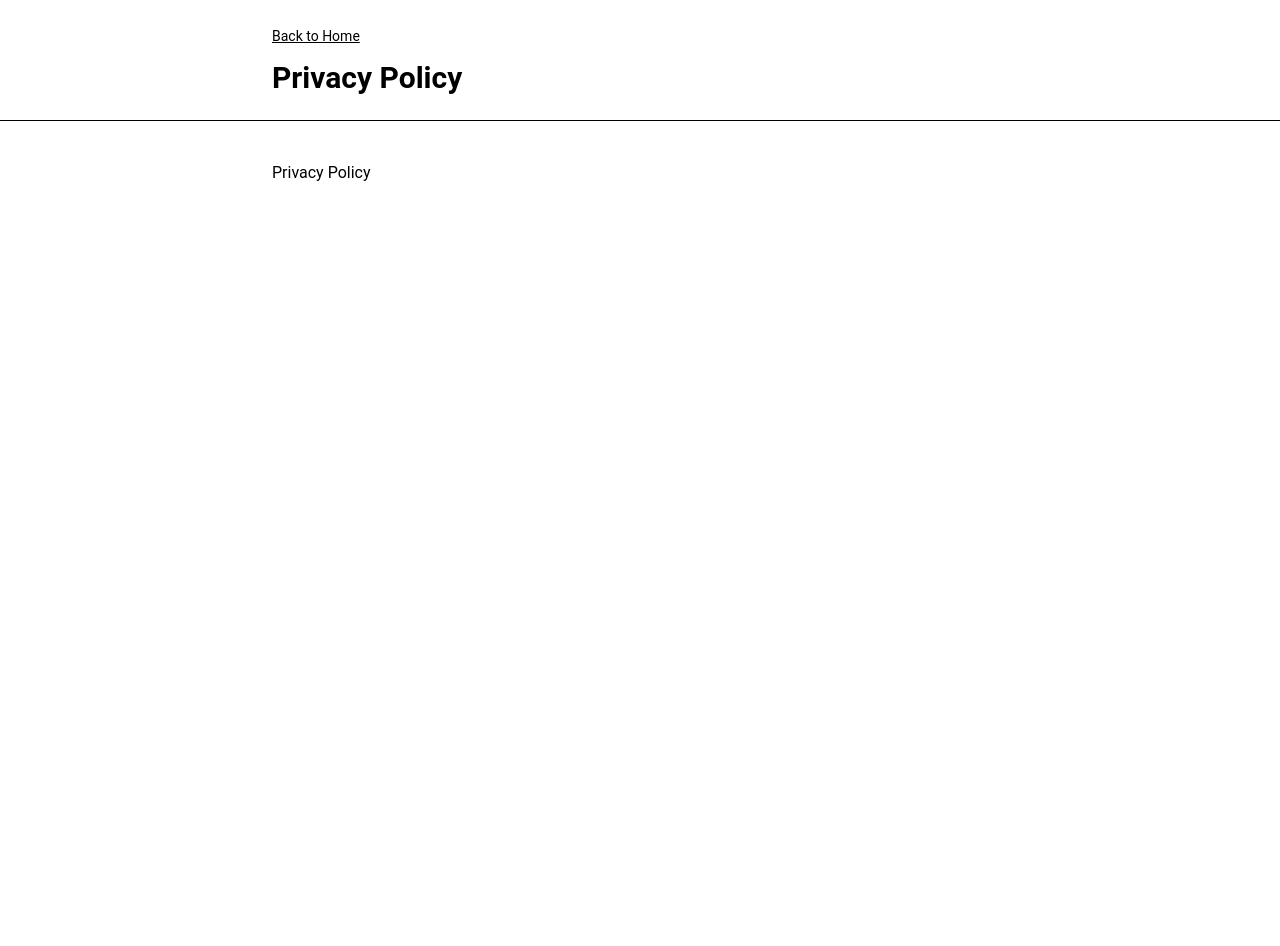
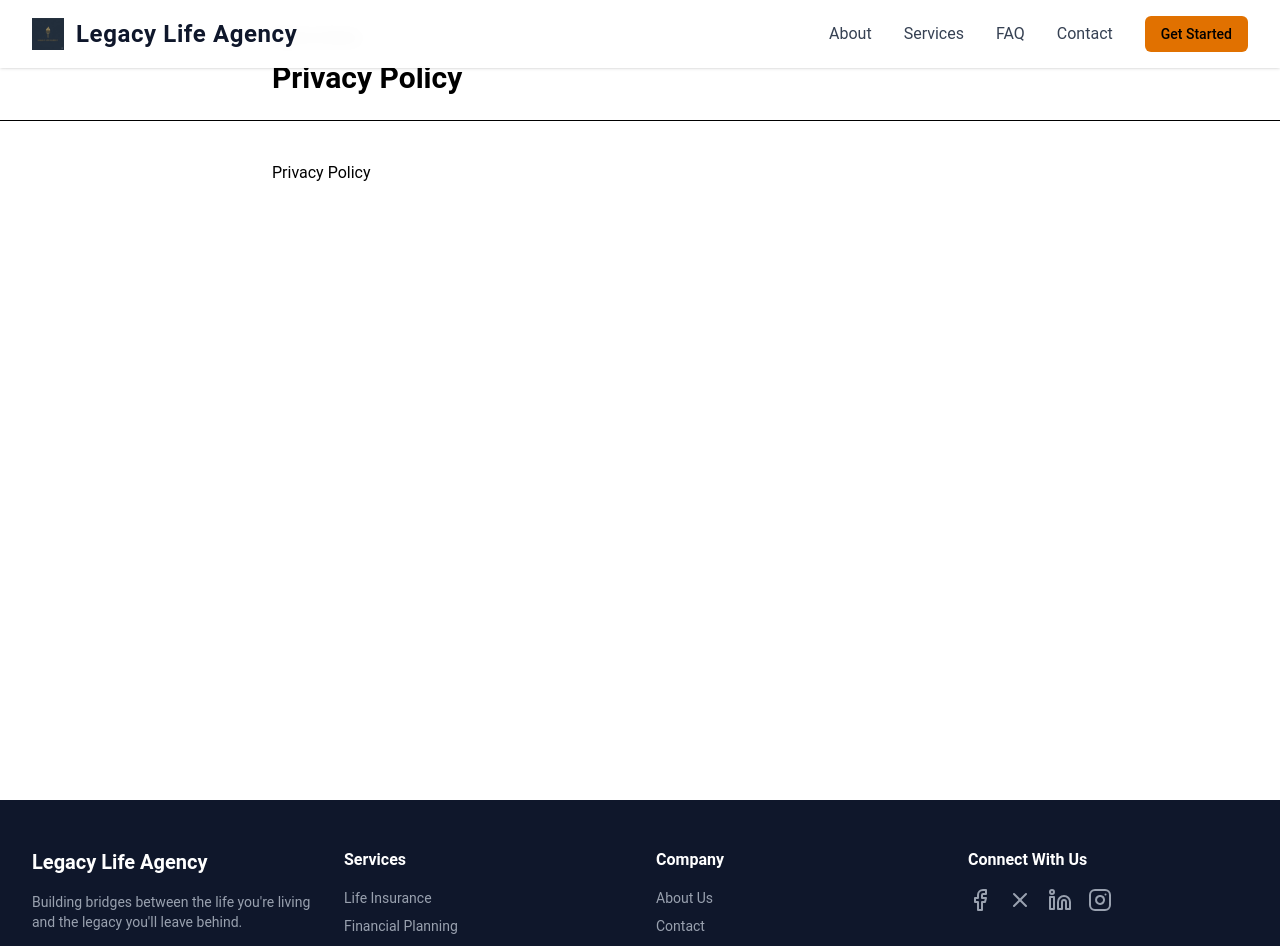
Before and after one commit to rmathew21/legacy-life-agency, a React (Vite) app: page /privacy in a window 1280 px wide. Shown: the top 946 px of the page. Before the commit the page ends 800 px from the top, so only its background shows below. Built offline with nearby package versions, Linux system fonts and the light colour scheme.

Commit message:
added Layout.jsx to wrap privacy,terms,disclaimer pages with nav/footer

```diff
--- a/src/App.jsx
+++ b/src/App.jsx
@@ -1,4 +1,5 @@
 import { BrowserRouter, Routes, Route } from "react-router-dom";
+import { Layout } from "./app/components/Layout";
 import Home from "./pages/Home";
 import PrivacyPolicy from "./pages/PrivacyPolicy";
 import Terms from "./pages/Terms";
@@ -8,10 +9,12 @@ export default function App() {
   return (
     <BrowserRouter>
       <Routes>
-        <Route path="/" element={<Home />} />
-        <Route path="/privacy" element={<PrivacyPolicy />} />
-        <Route path="/terms" element={<Terms />} />
-        <Route path="/disclaimer" element={<Disclaimer />} />
+        <Route element={<Layout />}>
+          <Route path="/" element={<Home />} />
+          <Route path="/privacy" element={<PrivacyPolicy />} />
+          <Route path="/terms" element={<Terms />} />
+          <Route path="/disclaimer" element={<Disclaimer />} />
+        </Route>
       </Routes>
     </BrowserRouter>
   );
--- /dev/null
+++ b/src/app/components/Layout.jsx
@@ -0,0 +1,15 @@
+import { Outlet } from "react-router-dom";
+import { Nav } from "./Nav";
+import { Footer } from "./Footer";
+
+export function Layout() {
+    return (
+        <>
+            <Nav />
+            <main className="min-h-screen">
+                <Outlet />
+            </main>
+            <Footer />
+        </>
+    );
+}
--- a/src/pages/PrivacyPolicy.jsx
+++ b/src/pages/PrivacyPolicy.jsx
@@ -1,9 +1,13 @@
 import LegalLayout from "./LegalLayout";
+import { Nav } from "../app/components/Nav";
+import { Footer } from "../app/components/Footer";
 
 export default function PrivacyPolicy() {
     return (
+
         <LegalLayout title='Privacy Policy'>
             <h1>Privacy Policy</h1>
         </LegalLayout>
+
     );
 }
```
